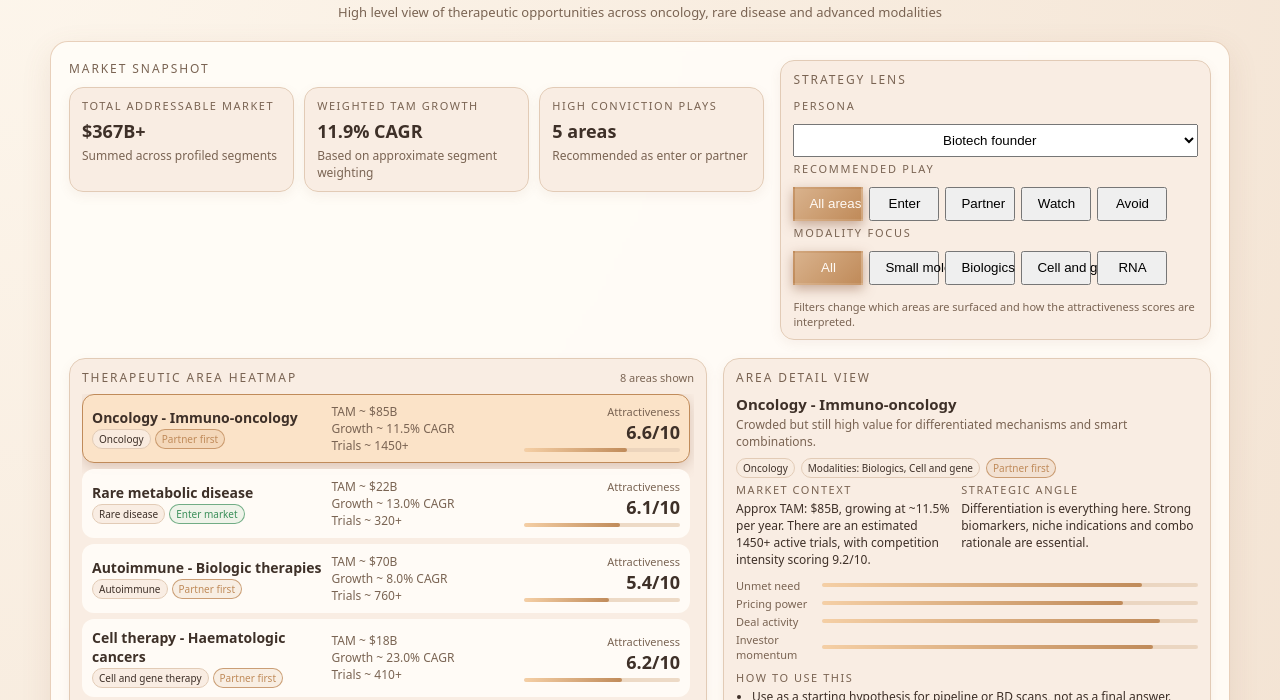
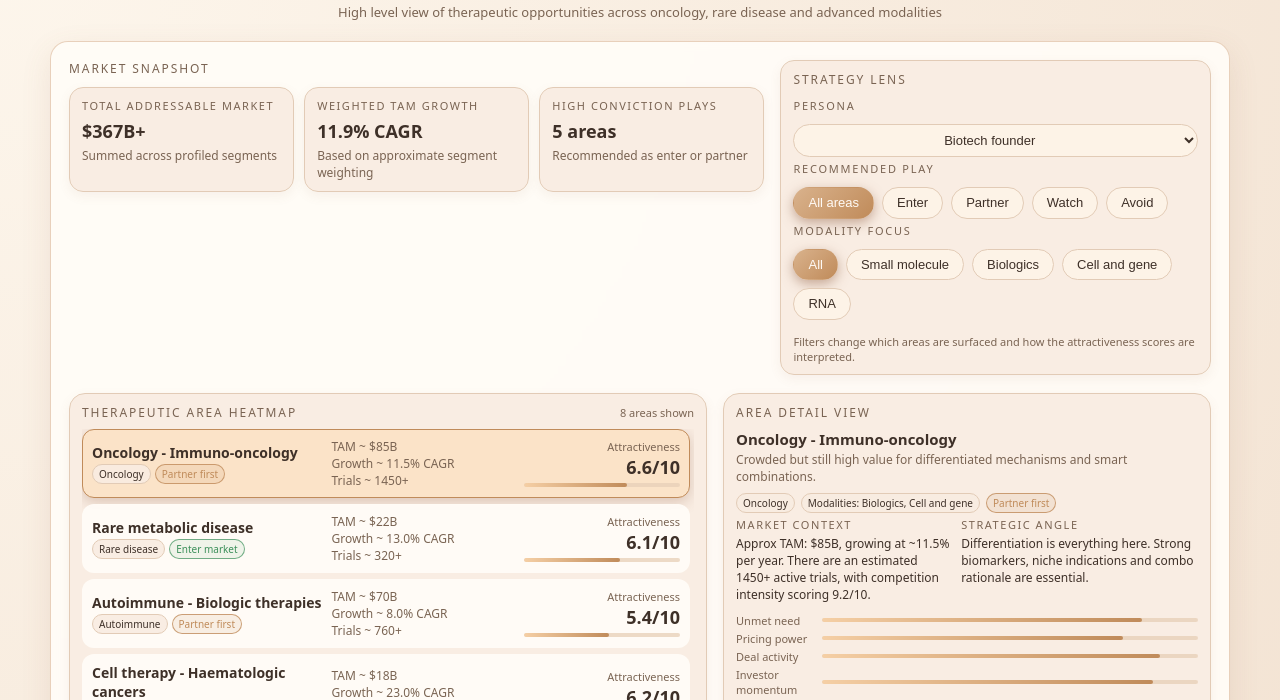
Before and after one commit to tiwaysyya/biotech-market-dashboard, a plain HTML site: page index.html in a window 1280 px wide. Shown: the part 60-760 px from the top of the page. Drawn offline with Linux system fonts and the light colour scheme.

Commit message:
Update index.html

```diff
--- a/index.html
+++ b/index.html
@@ -156,15 +156,19 @@
 
     .select,
     .pill-row button {
-      flex: 0 0 auto;      /* size to content, don’t stretch */
-      min-width: 0;        /* no forced width */
-      max-width: 100%;
+      display: inline-block;      /* not stretched by flex */
+      flex: none;                 /* do not auto-grow */
+      padding: 7px 14px;
+      font-size: 13px;
+      border-radius: 999px;
+      border: 1px solid var(--border-soft);
+      background: #fdf3e7;
+      color: var(--text-main);
       text-align: center;
-      white-space: normal; /* allow wrapping inside the pill */
+      white-space: normal;        /* allows wrapping */
       line-height: 1.2;
-      padding: 7px 14px;   /* a bit more breathing room */
+      max-width: 100%;  /* a bit more breathing room */
     }
-
 
     .select {
       width: 100%;
@@ -173,15 +177,23 @@
     .pill-row {
       display: flex;
       flex-wrap: wrap;
-      gap: 6px;
+      gap: 8px;
     }
 
     .pill-row button {
-      flex: 0;
-      min-width: 70px;
+      display: inline-block;      /* not stretched by flex */
+      flex: none;                 /* do not auto-grow */
+      padding: 7px 14px;
+      font-size: 13px;
+      border-radius: 999px;
+      border: 1px solid var(--border-soft);
+      background: #fdf3e7;
+      color: var(--text-main);
       text-align: center;
-      white-space: nowrap;
-    }
+      white-space: normal;        /* allows wrapping */
+      line-height: 1.2;
+      max-width: 100%;
+     }
 
     .pill-row button.active {
       background: linear-gradient(135deg, var(--accent), var(--accent-strong));
```
